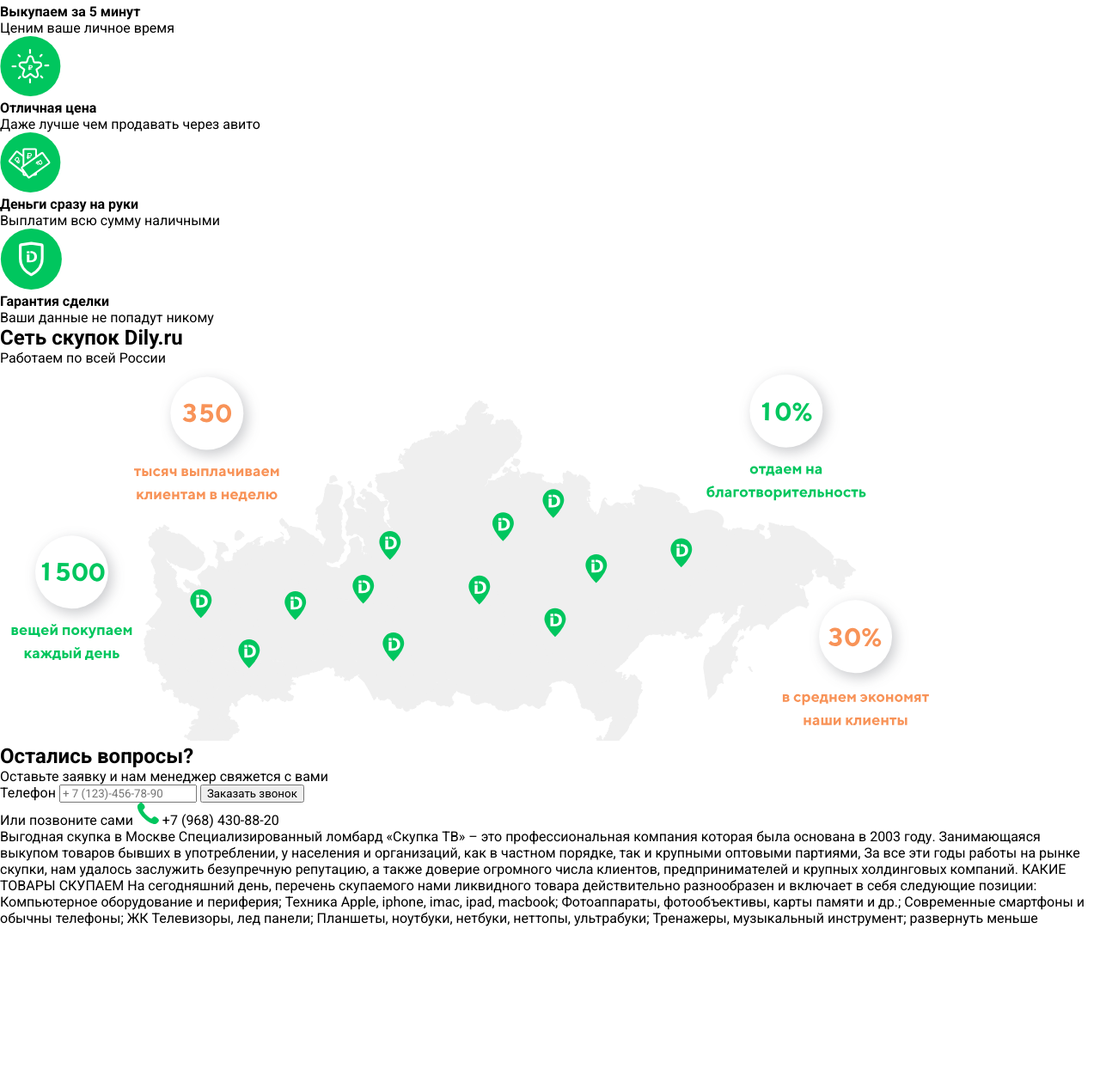
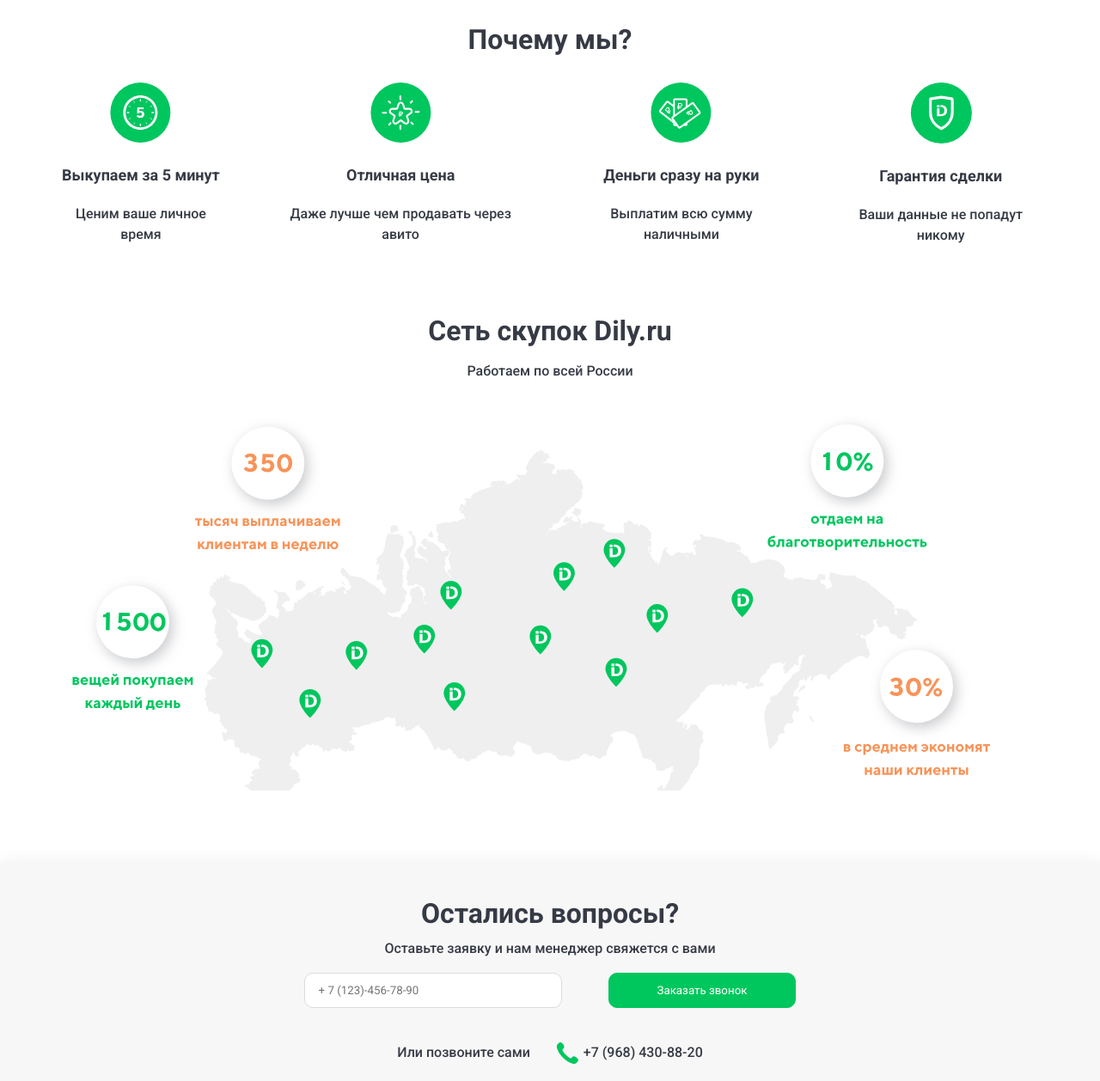
Before and after one commit to Nafisaxon755/Dily.ru, a plain HTML site: page pages/Skupka/index.html in a window 1280 px wide. Shown: the part 3042-4300 px from the top of the page at 86% size. Before the commit the page ends 4120 px from the top, so only its background shows below. Drawn offline with Linux system fonts and the light colour scheme.

Commit message:
finished

```diff
--- a/pages/Skupka/index.html
+++ b/pages/Skupka/index.html
@@ -136,60 +136,63 @@
             </div>
         </div>
     </section>
-    <section class="about">
+    <section class="about container">
+        <h1 class="about__title">Почему мы?</h1>
         <div class="about__wrapper">
-            <div>
-                <img src="./imgs/illustration skupka buy.svg" alt="">
-                <h4>Выкупаем за 5 минут</h4>
-                <p>Ценим ваше личное время</p>
+            <div class="about__card">
+                <img class="about__card-img" src="./imgs/illustration skupka buy.svg" alt="">
+                <h4 class="about__card-title">Выкупаем за 5 минут</h4>
+                <p class="about__card-text">Ценим ваше личное время</p>
             </div>
-            <div>
-                <img src="./imgs/illustration skupka price.svg" alt="">
-                <h4>Отличная цена</h4>
-                <p>Даже лучше чем продавать через авито</p>
+            <div class="about__card">
+                <img class="about__card-img" src="./imgs/illustration skupka price.svg" alt="">
+                <h4 class="about__card-title">Отличная цена</h4>
+                <p class="about__card-text">Даже лучше чем продавать через авито</p>
             </div>
-            <div>
-                <img src="./imgs/illustration skupka money.svg" alt="">
-                <h4>Деньги сразу на руки</h4>
-                <p>Выплатим всю сумму наличными</p>
+            <div class="about__card">
+                <img class="about__card-img" src="./imgs/illustration skupka money.svg" alt="">
+                <h4 class="about__card-title">Деньги сразу на руки</h4>
+                <p class="about__card-text">Выплатим всю сумму наличными</p>
             </div>
-            <div>
-                <img src="./imgs/illustration skupka insurense.svg" alt="">
-                <h4>Гарантия сделки</h4>
-                <p>Ваши данные не попадут никому</p>
+            <div class="about__card">
+                <img class="about__card-img" src="./imgs/illustration skupka insurense.svg" alt="">
+                <h4 class="about__card-title">Гарантия сделки</h4>
+                <p class="about__card-text">Ваши данные не попадут никому</p>
             </div>
         </div>
     </section>
-    <section class="map">
-        <h1>Сеть скупок Dily.ru</h1>
-        <p>Работаем по всей России</p>
+    <section class="map container">
+        <h1 class="map__title">Сеть скупок Dily.ru</h1>
+        <p class="map__text">Работаем по всей России</p>
         <img src="./imgs/skupka map.svg" alt="">
     </section>
     <section class="contact">
-        <h1>Остались вопросы?</h1>
-        <p>Оставьте заявку и нам менеджер свяжется с вами</p>
-        <label for="">Телефон</label>
-        <input type="number" placeholder="+ 7 (123)-456-78-90">
-        <button>Заказать звонок</button>
-        <p>Или позвоните сами <img src="./imgs/skupka phone icon.svg" alt=""> +7 (968) 430-88-20</p>
+        <h1 class="contact__title">Остались вопросы?</h1>
+        <p class="contact__subtitle">Оставьте заявку и нам менеджер свяжется с вами</p>
+        <!-- <label style="text-align: left;">Телефон</label>
+        <br> -->
+        <input class="contact__input" type="number" placeholder="+ 7 (123)-456-78-90">
+        <button class="contact__btn">Заказать звонок</button>
+        <p class="contact__text">Или позвоните сами <img style="margin: 0 6px 0 30px" src="./imgs/skupka phone icon.svg"
+                alt=""> +7 (968) 430-88-20
+        </p>
     </section>
-    <section>
-        <p>Выгодная скупка в Москве
-            Специализированный ломбард «Скупка ТВ» – это профессиональная компания которая была основана в 2003 году.
+    <section class="buying-items container">
+        <p>Выгодная скупка в Москве</p>
+        <p> Специализированный ломбард «Скупка ТВ» – это профессиональная компания которая была основана в 2003
+            году.
             Занимающаяся выкупом товаров бывших в употреблении, у населения и организаций, как в частном порядке, так и
-            крупными оптовыми партиями,
-            За все эти годы работы на рынке скупки, нам удалось заслужить безупречную репутацию, а также доверие
-            огромного числа клиентов, предпринимателей и крупных холдинговых компаний.
-            КАКИЕ ТОВАРЫ СКУПАЕМ
-            На сегодняшний день, перечень скупаемого нами ликвидного товара действительно разнообразен и включает в себя
-            следующие позиции:
-            Компьютерное оборудование и периферия; Техника Apple, iphone, imac, ipad, macbook; Фотоаппараты,
-            фотообъективы, карты памяти и др.;
-            Современные смартфоны и обычны телефоны; ЖК Телевизоры, лед панели; Планшеты, ноутбуки, нетбуки, неттопы,
-            ультрабуки; Тренажеры, музыкальный инструмент;
+            крупными оптовыми партиями, <br> <br> За все эти годы работы на рынке скупки, нам удалось заслужить
+            безупречную
+            репутацию, а также доверие огромного числа клиентов, предпринимателей и крупных холдинговых компаний. КАКИЕ
+            ТОВАРЫ СКУПАЕМ <br> <br> На сегодняшний день, перечень скупаемого нами ликвидного товара действительно
+            разнообразен и
 
-            развернуть
-            меньше</p>
+            включает в себя следующие позиции: <br> Компьютерное оборудование и периферия; Техника Apple, iphone, imac,
+            ipad,
+            macbook; Фотоаппараты, фотообъективы, карты памяти и др.; <br> Современные смартфоны и обычны телефоны; ЖК
+            Телевизоры, лед панели; Планшеты, ноутбуки, нетбуки, неттопы, ультрабуки; Тренажеры, музыкальный инструмент;
+            развернуть меньше</p>
     </section>
 </body>
 
--- a/pages/Skupka/style.css
+++ b/pages/Skupka/style.css
@@ -190,6 +190,10 @@
     text-align: center;
 }
 
+.buy {
+    text-align: center;
+}
+
 .buy__wrapper {
     display: grid;
     grid-template-columns: repeat(6, 1fr);
@@ -207,7 +211,10 @@
 }
 
 .buy__card {
-    text-align: center;
+    font-weight: 700;
+    font-size: 16px;
+    line-height: 152%;
+    letter-spacing: 0px;
     padding: 15px 12px 10px 12px;
     box-shadow: 1px 2px 16px 3px #363A4514;
     margin-bottom: 15px;
@@ -230,6 +237,11 @@
 
 .buy__inner {
     display: flex;
+    margin-bottom: 80px;
+}
+
+.buy__inner div {
+    text-align: center;
 }
 
 .buy__inner h1 {
@@ -237,7 +249,134 @@
     font-size: 32px;
     line-height: 120%;
     letter-spacing: 0px;
-    text-align: center;
     color: #00C65E;
     margin-bottom: 50px;
 }
+
+.buy__inner a {
+    color: #fff;
+    padding: 12px 91px;
+    background-color: #00C65E;
+    border-radius: 10px;
+}
+
+.about {
+    text-align: center;
+}
+
+.about__title {
+    font-weight: 700;
+    font-size: 32px;
+    line-height: 120%;
+    letter-spacing: 0px;
+    color: #363A45;
+    margin-bottom: 30px;
+}
+
+.about__wrapper {
+    display: flex;
+    gap: 70px;
+    margin-bottom: 80px;
+}
+
+.about__card-title {
+    font-weight: 700;
+    font-size: 18px;
+    line-height: 150%;
+    letter-spacing: 0px;
+    color: #363A45;
+    margin: 20px 0;
+}
+
+.about__card-text {
+    font-weight: 500;
+    font-size: 16px;
+    line-height: 152%;
+    letter-spacing: 0px;
+    color: #363A45;
+}
+
+.map {
+    text-align: center;
+    margin-bottom: 80px;
+}
+
+.map__title {
+    font-weight: 700;
+    font-size: 32px;
+    line-height: 120%;
+    letter-spacing: 0px;
+    color: #363A45;
+    margin-bottom: 15px;
+}
+
+.map__text {
+    font-weight: 500;
+    font-size: 16px;
+    line-height: 152%;
+    letter-spacing: 0px;
+    color: #363A45;
+    margin-bottom: 40px;
+}
+
+.contact {
+    text-align: center;
+    box-shadow: 1px 2px 16px 3px #363A4514;
+    background-color: #F7F7F7;
+    margin-bottom: 80px;
+    padding: 40px 0;
+}
+
+.contact__title {
+    font-weight: 700;
+    font-size: 32px;
+    line-height: 120%;
+    letter-spacing: 0px;
+    color: #363A45;
+    margin-bottom: 10px;
+}
+
+.contact__subtitle {
+    font-weight: 500;
+    font-size: 16px;
+    line-height: 152%;
+    letter-spacing: 0px;
+    color: #363A45;
+    margin-bottom: 15px;
+}
+
+.contact__input {
+    width: 300px;
+    background-color: #fff;
+    border: 1px solid #DADCDC;
+    border-radius: 10px;
+    padding: 12px 16px;
+    margin-right: 50px;
+}
+
+.contact__btn {
+    color: #fff;
+    background-color: #00C65E;
+    padding: 12px 56px;
+    border-radius: 10px;
+    border: 1px solid #00C65E;
+}
+
+.contact__text {
+    display: flex;
+    justify-content: center;
+    margin-top: 40px;
+    font-weight: 500;
+    font-size: 16px;
+    line-height: 152%;
+    letter-spacing: 0px;
+    color: #363A45;
+}
+
+.buying-items {
+    font-weight: 400;
+    font-size: 12px;
+    line-height: 130%;
+    color: #818187;
+    margin-bottom: 80px;
+}
```
Also changed, not shown: 1 other file.
